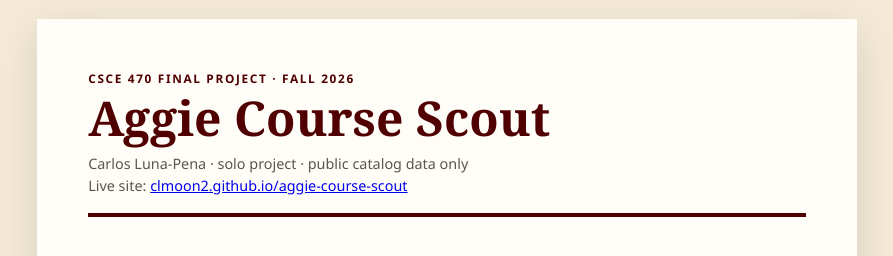
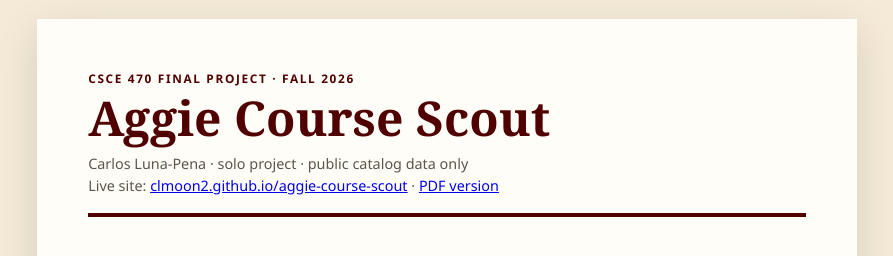
Before and after one commit to clmoon2/aggie-course-scout, a plain HTML site: page web/report.html in a window 1280 px wide. Shown: the top 256 px of the page, without its empty margins (193-1086 px from the left). Drawn offline with Linux system fonts and the light colour scheme.

Commit message:
Serve report PDF from the site

```diff
--- a/web/report.html
+++ b/web/report.html
@@ -48,7 +48,7 @@
   <p class="kicker">CSCE 470 final project · Fall 2026</p>
   <h1>Aggie Course Scout</h1>
   <p class="byline">Carlos Luna-Pena · solo project · public catalog data only<br>
-  Live site: <a href="https://clmoon2.github.io/aggie-course-scout/">clmoon2.github.io/aggie-course-scout</a></p>
+  Live site: <a href="https://clmoon2.github.io/aggie-course-scout/">clmoon2.github.io/aggie-course-scout</a> · <a href="report.pdf">PDF version</a></p>
 </header>
 
 <h2>Abstract</h2>
```
Also changed, not shown: 1 other file.
